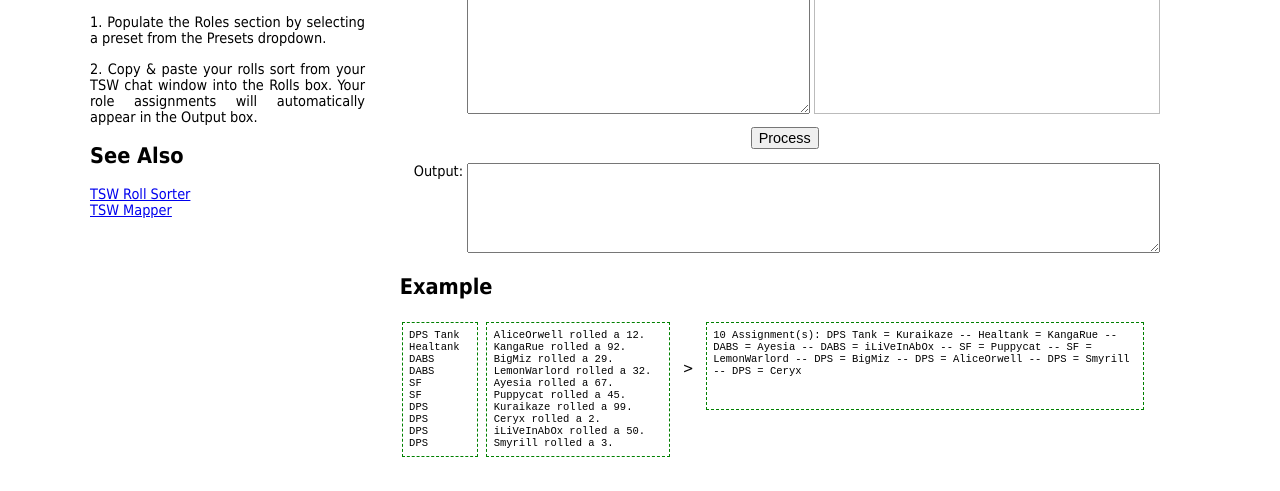
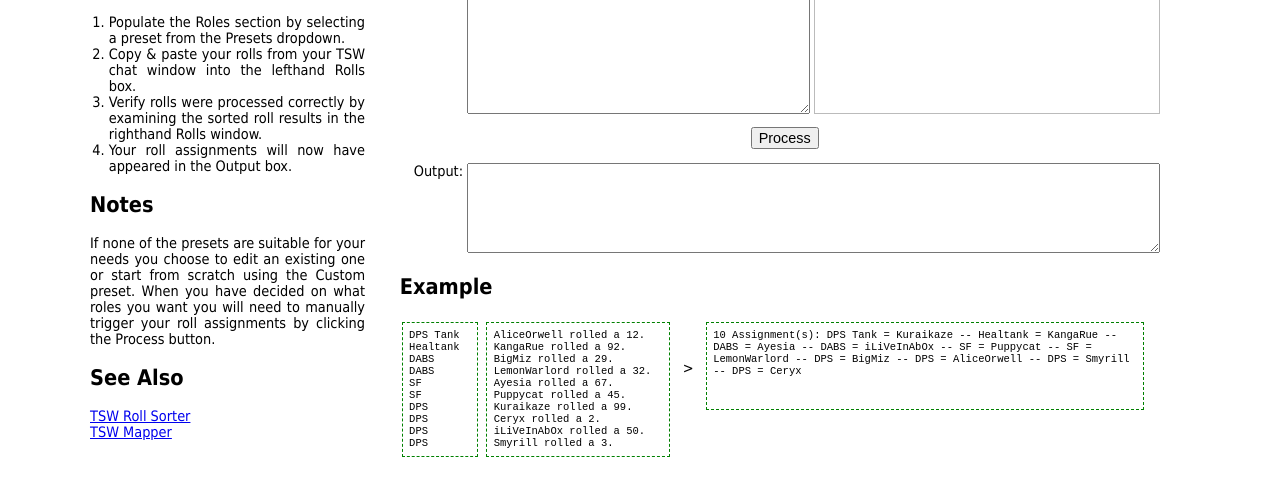
Before and after one commit to AliceOrwell/TSW-Roll-For-Role, a plain HTML site: page index.html in a window 1280 px wide. Shown: the part 309-800 px from the top of the page. Drawn offline with Linux system fonts and the light colour scheme; a script that the page names is missing.

Commit message:
Flesh out the instructions

```diff
--- a/css/main.css
+++ b/css/main.css
@@ -62,6 +62,11 @@ form .output {
 	width: 70%;
 }
 
+.leftpanel ol {
+	text-align: justify;
+	padding-left: 1.3em;
+}
+
 .example {
 	text-align: left;
 }
--- a/index.html
+++ b/index.html
@@ -14,7 +14,8 @@
 		</div>
 
 		<div id="javascriptnotice">
-			This page requires Javascript. You're seeing this message as you have Javascript disabled.
+			This page requires Javascript. You're seeing this message as you have
+			Javascript disabled.
 		</div>
 
 		<div class="leftpanel">
@@ -25,12 +26,21 @@
 			</p>
 
 			<h2>Instructions</h2>
-			<p>1. Populate the Roles section by selecting a preset from the Presets
-				dropdown.
-			</p>
-			<p>2. Copy &amp; paste your rolls sort from your TSW chat window into the
-				Rolls box. Your role assignments will automatically
-				appear in the Output box.
+			<ol>
+				<li>Populate the Roles section by selecting a preset from the Presets
+					dropdown.</li>
+				<li>Copy &amp; paste your rolls from your TSW chat window into the
+					lefthand Rolls box.</li>
+				<li>Verify rolls were processed correctly by examining the sorted roll
+					results in the righthand Rolls window.</li>
+				<li>Your roll assignments will now have appeared in the Output box.</li>
+			</ol>
+
+			<h2>Notes</h2>
+			<p>If none of the presets are suitable for your needs you choose to edit
+				an existing one or start from scratch using the Custom preset. When you
+				have decided on what roles you want you will need to manually trigger
+				your roll assignments by clicking the Process button.
 			</p>
 
 			<h2>See Also</h2>
```
